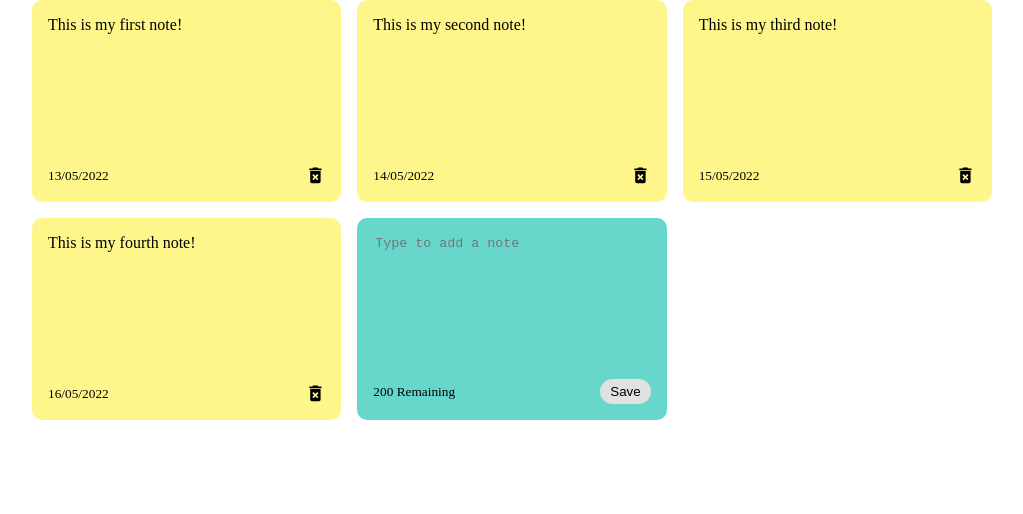
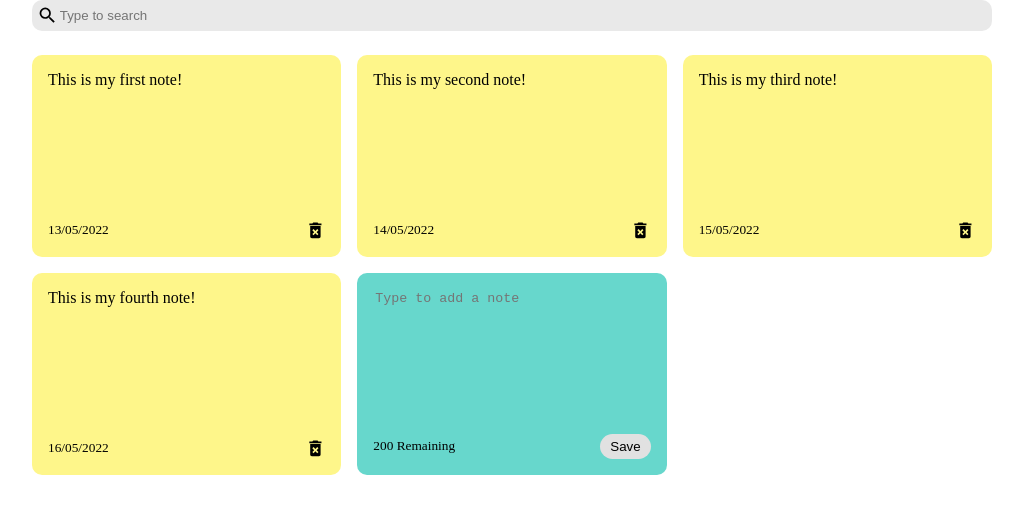
Before and after one commit to Zack1808/note-app, a React (Create React App) app: page / in a window 1280 px wide. Shown: the top 514 px of the page, without its empty margins (128-1151 px from the left). Built offline with nearby package versions, Linux system fonts and the light colour scheme.

Commit message:
Created and styled the Search component

```diff
--- a/src/components/App.js
+++ b/src/components/App.js
@@ -6,6 +6,7 @@
 
 // Improting the costume made components
 import NotesList from './NotesList';
+import Search from './Search';
 
 // Creating the App component
 const App = () =>{
@@ -51,6 +52,7 @@
 
     return(
         <div className="container">
+            <Search />
             <NotesList notes={notes} handleAddNote={addNote} handleDeleteNote={deleteNote} />
         </div>
     )
--- /dev/null
+++ b/src/components/Search.js
@@ -0,0 +1,17 @@
+import React from 'react';
+import {MdSearch} from 'react-icons/md'
+
+// Importing the style file
+import '../css/Search.css';
+
+// Creating the Search comopnent
+const Search = () => {
+    return(
+        <div className="search">
+            <MdSearch className="search-icons" size="1.3em" />
+            <input type="text" placeholder='Type to search' />
+        </div>
+    )
+}
+
+export default Search
--- /dev/null
+++ b/src/css/Search.css
@@ -0,0 +1,17 @@
+.search {
+    display: flex;
+    align-items: center;
+    background-color: rgb(233, 233, 233);
+    border-radius: 10px;
+    padding: 5px;
+    margin-bottom: 1.5rem;
+}
+
+.search input {
+    border: none;
+    background-color: rgb(233, 233, 233);
+}
+
+.search input:focus {
+    outline: none;
+}
```
